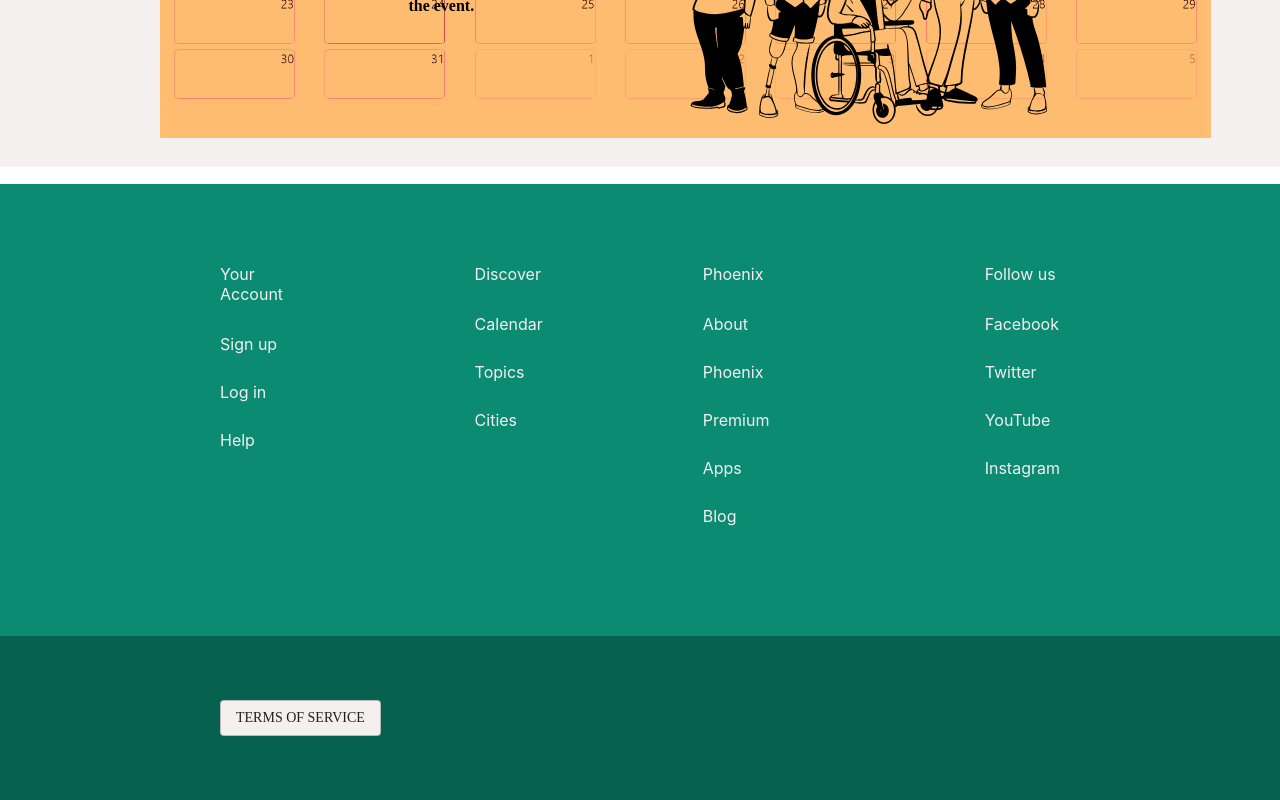
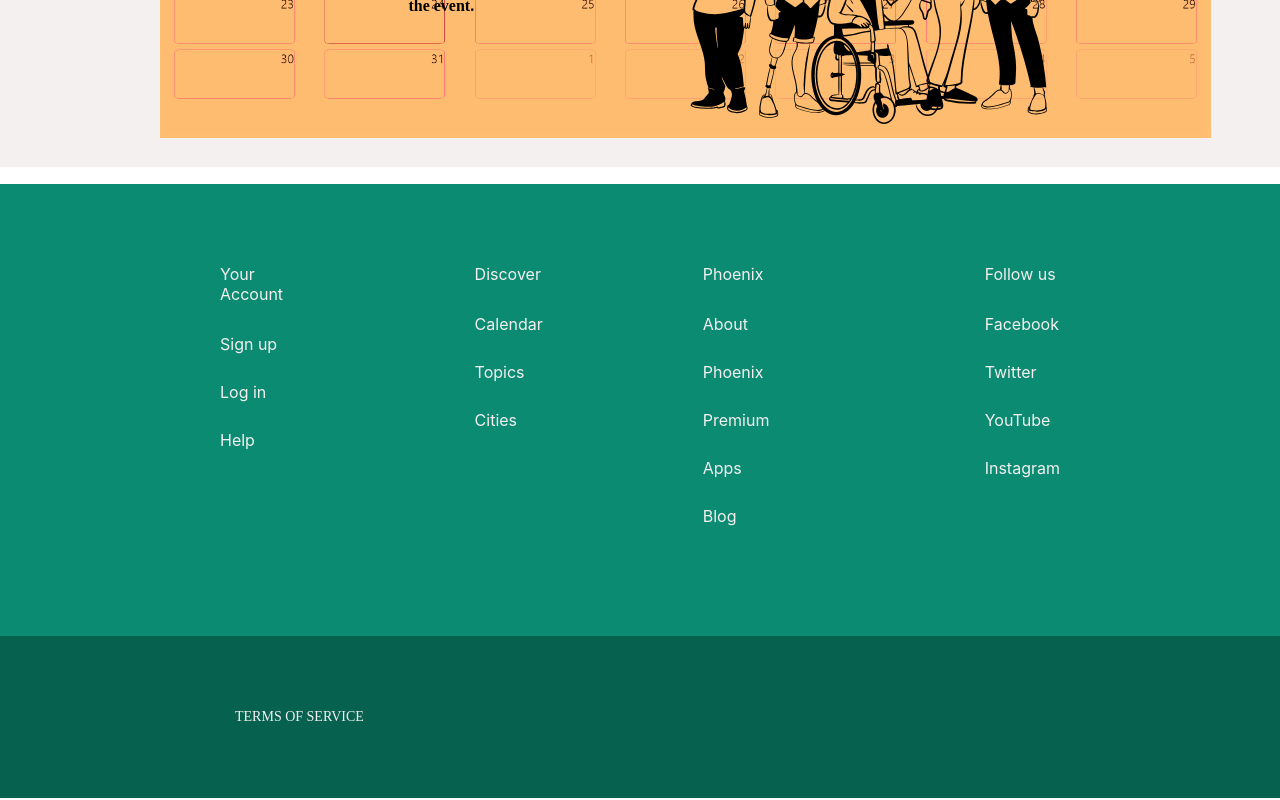
Before and after one commit to BloomTech-Labs/phoenix-fe, a React (Create React App) app: page / in a window 1280 px wide. Shown: the part 633-1433 px from the top of the page. Built offline with nearby package versions, Linux system fonts and the light colour scheme; a web font is replaced by a local one.

Commit message:
made terms not look like a button

```diff
--- a/src/components/Terms.js
+++ b/src/components/Terms.js
@@ -56,7 +56,7 @@ function Terms(props) {
 
   return (
     <div className="fullTerms">
-      <Button variant="outlined" style={{ backgroundColor: '#f4f0f0' }} onClick={handleOpen}>
+      <Button variant="outlined" style={{ color: '#f4f0f0', border: 'none' }} onClick={handleOpen}>
         Terms Of Service
       </Button>
       <Modal
```
